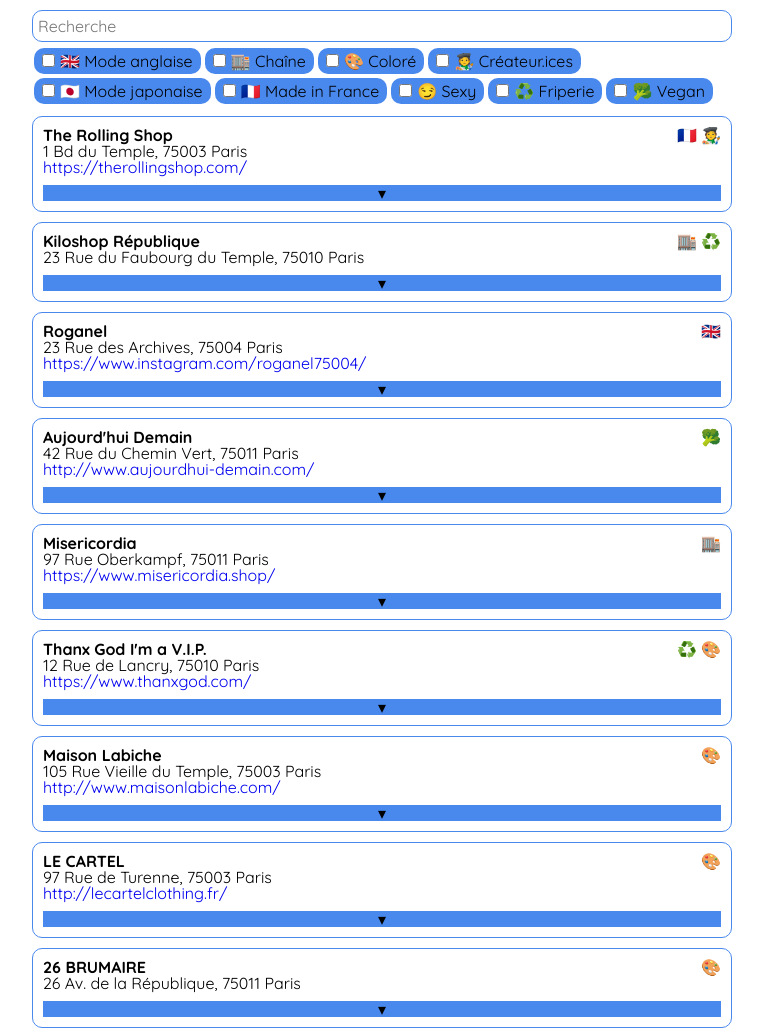
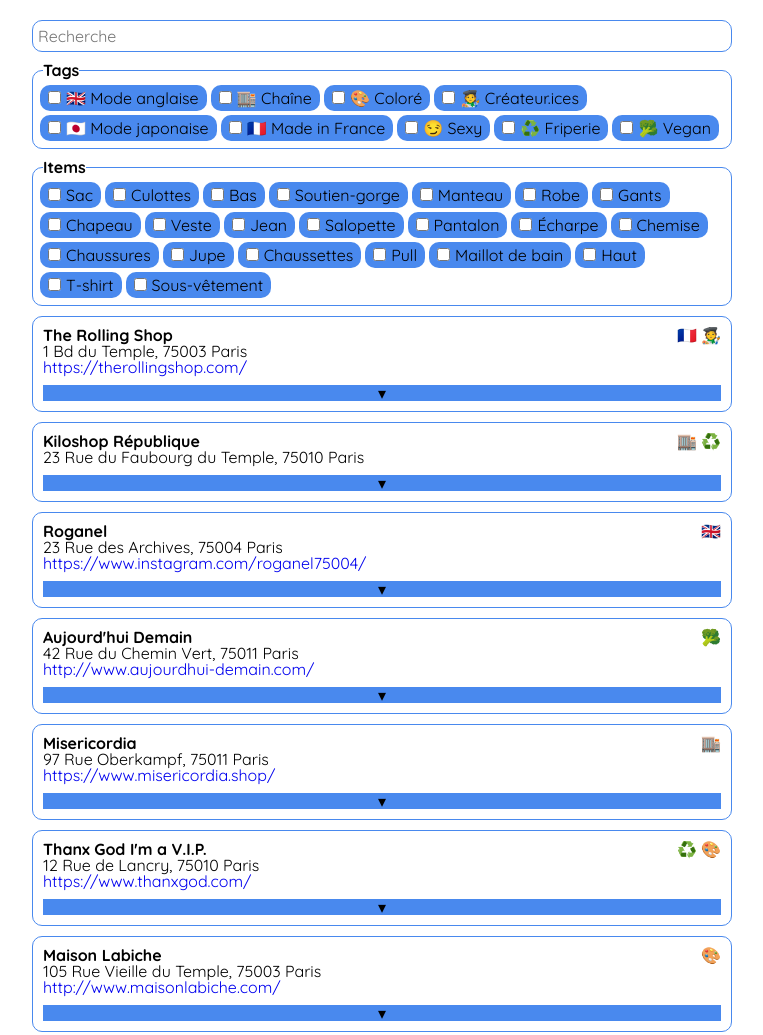
Before and after one commit to lut0pia/boutiques, a plain HTML site: page index.html in a window 1280 px wide. Shown: the top 1035 px of the page, without its empty margins (258-1021 px from the left). Drawn offline with Linux system fonts and the light colour scheme.

Commit message:
Added item search

```diff
--- a/index.html
+++ b/index.html
@@ -7,8 +7,9 @@
         <meta name="viewport" content="user-scalable=no, initial-scale=1, maximum-scale=1, minimum-scale=1, width=device-width, height=device-height, target-densitydpi=device-dpi">
     </head>
     <body>
-        <input id="search_text" type="text" placeholder="Recherche"/>
-        <div id="search_tags"></div>
+        <fieldset><input id="search_text" type="text" placeholder="Recherche"/></fieldset>
+        <fieldset id="search_tags"><legend>Tags</legend></fieldset>
+        <fieldset id="search_items"><legend>Items</legend></fieldset>
         <div id="shops"></div>
     </body>
 </html>
--- a/src/css/style.css
+++ b/src/css/style.css
@@ -7,15 +7,24 @@
   font-family: "Quicksand", sans-serif;
 }
 
-#search_text {
-  border: solid 1px #4989ee;
+fieldset {
+  border: 1px #4989ee solid;
+  display: block;
   border-radius: 10px;
+  margin-top: 10px;
   padding: 5px;
-  width: calc(100% - 12px);
-  margin-bottom: 4px;
 }
 
-#search_tags tag {
+fieldset legend {
+  font-weight: bold;
+  margin-left: 5px;
+}
+
+#search_text {
+  width: 100%;
+}
+
+#search_tags tag, #search_items item {
   display: inline-block;
   margin: 2px;
   padding: 5px 8px;
@@ -23,7 +32,7 @@
   border-radius: 10px;
 }
 
-#search_tags input {
+#search_tags input, #search_items input {
   margin-right: 5px;
 }
 
--- a/src/js/script.js
+++ b/src/js/script.js
@@ -4,18 +4,37 @@
 
 (async () => {
     const shops = await fetch_json('src/json/shops.json');
-    const item_types = await fetch_json('src/json/item_types.json');
+    const items = await fetch_json('src/json/items.json');
     const tags = await fetch_json('src/json/tags.json');
+
+    // Sanitize shops
+    for(let shop of shops) {
+        shop.tags = shop.tags || [];
+        shop.items = shop.items || {};
+        shop.websites = shop.websites || [];
+
+        // Fill implicit item information
+        // TODO: Handle prices
+        let shop_item_ids = Object.keys(shop.items);
+        for(let shop_item_id of shop_item_ids) {
+            const shop_item_desc = items[shop_item_id];
+            if(shop_item_desc.implies && !shop.items[shop_item_desc.implies]) {
+                shop.items[shop_item_desc.implies] = {};
+                shop_item_ids.push(shop_item_desc.implies);
+            }
+        }
+    }
 
     const search_text_element = document.getElementById('search_text');
     const search_tags_element = document.getElementById('search_tags');
-    for(let tag_name of Object.keys(tags).sort()) {
-        const tag = tags[tag_name];
-        const search_tag_id = `search_${tag_name}`;
+    for(let tag_id of Object.keys(tags).sort()) {
+        const tag = tags[tag_id];
+        const search_tag_id = `search_${tag_id}`;
+
         const search_tag_input_element = document.createElement('input');
         search_tag_input_element.id = search_tag_id;
         search_tag_input_element.type = 'checkbox';
-        tags[tag_name].input = search_tag_input_element;
+        tag.input = search_tag_input_element;
 
         const search_tag_label_element = document.createElement('label');
         search_tag_label_element.htmlFor = search_tag_id;
@@ -26,11 +45,29 @@
         search_tag_element.appendChild(search_tag_label_element);
         search_tags_element.appendChild(search_tag_element);
     }
+
+    const search_items_element = document.getElementById('search_items');
+    for(let item_id of Object.keys(items)) {
+        const item = items[item_id];
+        const search_item_id = `search_${item_id}`;
+
+        const search_item_input_element = document.createElement('input');
+        search_item_input_element.id = search_item_id;
+        search_item_input_element.type = 'checkbox';
+        item.input = search_item_input_element;
+
+        const search_item_label_element = document.createElement('label');
+        search_item_label_element.htmlFor = search_item_id;
+        search_item_label_element.innerText = item.name;
+
+        const search_item_element = document.createElement('item');
+        search_item_element.appendChild(search_item_input_element);
+        search_item_element.appendChild(search_item_label_element);
+        search_items_element.appendChild(search_item_element);
+    }
+
     const shops_element = document.getElementById('shops');
     for(let shop of shops) {
-        shop.tags = shop.tags || [];
-        shop.websites = shop.websites || [];
-
         const shop_name_element = document.createElement('name');
         shop_name_element.innerText = shop.name;
 
@@ -80,9 +117,15 @@
     const search = () => {
         const search_text = search_text_element.value;
         let wanted_tags = [];
-        for(let tag of Object.keys(tags)) {
-            if(tags[tag].input.checked) {
-                wanted_tags.push(tag);
+        for(let tag_id of Object.keys(tags)) {
+            if(tags[tag_id].input.checked) {
+                wanted_tags.push(tag_id);
+            }
+        }
+        let wanted_items = [];
+        for(let item_id of Object.keys(items)) {
+            if(items[item_id].input.checked) {
+                wanted_items.push(item_id);
             }
         }
         for(let shop of shops) {
@@ -91,6 +134,9 @@
                 continue;
             }
             if(!wanted_tags.every(t => shop.tags.includes(t))) {
+                continue;
+            }
+            if(!wanted_items.every(i => shop.items[i])) {
                 continue;
             }
 
@@ -102,6 +148,9 @@
     for(let tag of Object.values(tags)) {
         tag.input.addEventListener('change', search);
     }
+    for(let item of Object.values(items)) {
+        item.input.addEventListener('change', search);
+    }
 
     search();
 })();
--- a/src/json/item_types.json
+++ /dev/null
@@ -1,23 +0,0 @@
-{
-    "bags": {},
-    "bottom_underwear": {"implies": "underwear"},
-    "bottom": {},
-    "bra": {"implies": "underwear"},
-    "coat": {},
-    "dress": {},
-    "gloves": {},
-    "hat": {},
-    "jacket": {"implies": "top"},
-    "jeans": {"implies": "pants"},
-    "overalls": {},
-    "pants": {"implies": "bottom"},
-    "scarf": {},
-    "shirt": {"implies": "top"},
-    "shoes": {},
-    "skirt": {"implies": "bottom"},
-    "socks": {},
-    "sweater": {"implies": "top"},
-    "top": {},
-    "tshirt": {"implies": "top"},
-    "underwear": {}
-}
--- /dev/null
+++ b/src/json/items.json
@@ -0,0 +1,78 @@
+{
+    "bag": {
+        "name": "Sac"
+    },
+    "bottom_underwear": {
+        "implies": "underwear",
+        "name": "Culottes"
+    },
+    "bottom": {
+        "name": "Bas"
+    },
+    "bra": {
+        "implies": "underwear",
+        "name": "Soutien-gorge"
+    },
+    "coat": {
+        "name": "Manteau"
+    },
+    "dress": {
+        "name": "Robe"
+    },
+    "gloves": {
+        "name": "Gants"
+    },
+    "hat": {
+        "name": "Chapeau"
+    },
+    "jacket": {
+        "implies": "top",
+        "name": "Veste"
+    },
+    "jeans": {
+        "implies": "pants",
+        "name": "Jean"
+    },
+    "overalls": {
+        "implies": "bottom",
+        "name": "Salopette"
+    },
+    "pants": {
+        "implies": "bottom",
+        "name": "Pantalon"
+    },
+    "scarf": {
+        "name": "Écharpe"
+    },
+    "shirt": {
+        "implies": "top",
+        "name": "Chemise"
+    },
+    "shoes": {
+        "name": "Chaussures"
+    },
+    "skirt": {
+        "implies": "bottom",
+        "name": "Jupe"
+    },
+    "socks": {
+        "name": "Chaussettes"
+    },
+    "sweater": {
+        "implies": "top",
+        "name": "Pull"
+    },
+    "swimwear": {
+        "name": "Maillot de bain"
+    },
+    "top": {
+        "name": "Haut"
+    },
+    "tshirt": {
+        "implies": "top",
+        "name": "T-shirt"
+    },
+    "underwear": {
+        "name": "Sous-vêtement"
+    }
+}
--- a/src/json/shops.json
+++ b/src/json/shops.json
@@ -109,10 +109,8 @@
         "address": "41 Rue des Petits Champs, 75001 Paris",
         "items": {
             "gloves": {
-                "price": {
-                    "min": 45,
-                    "max": 130
-                }
+                "min_price": 45,
+                "max_price": 130
             }
         }
     },
```
